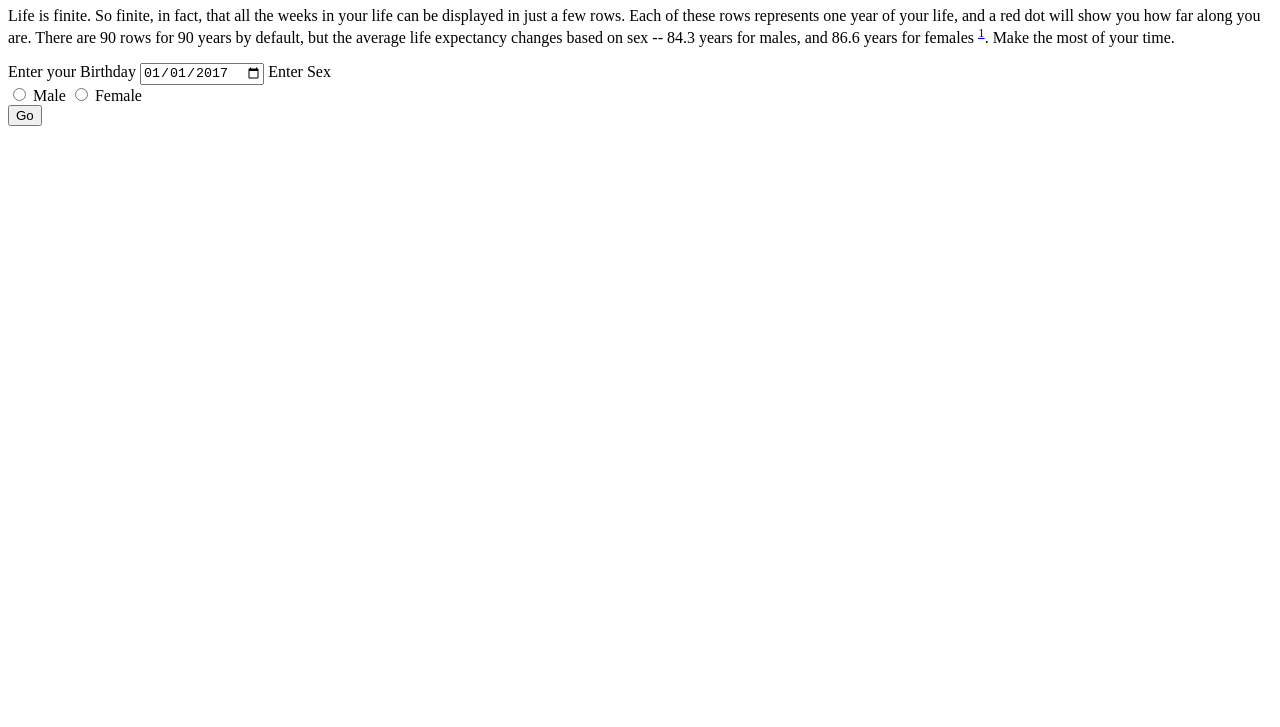
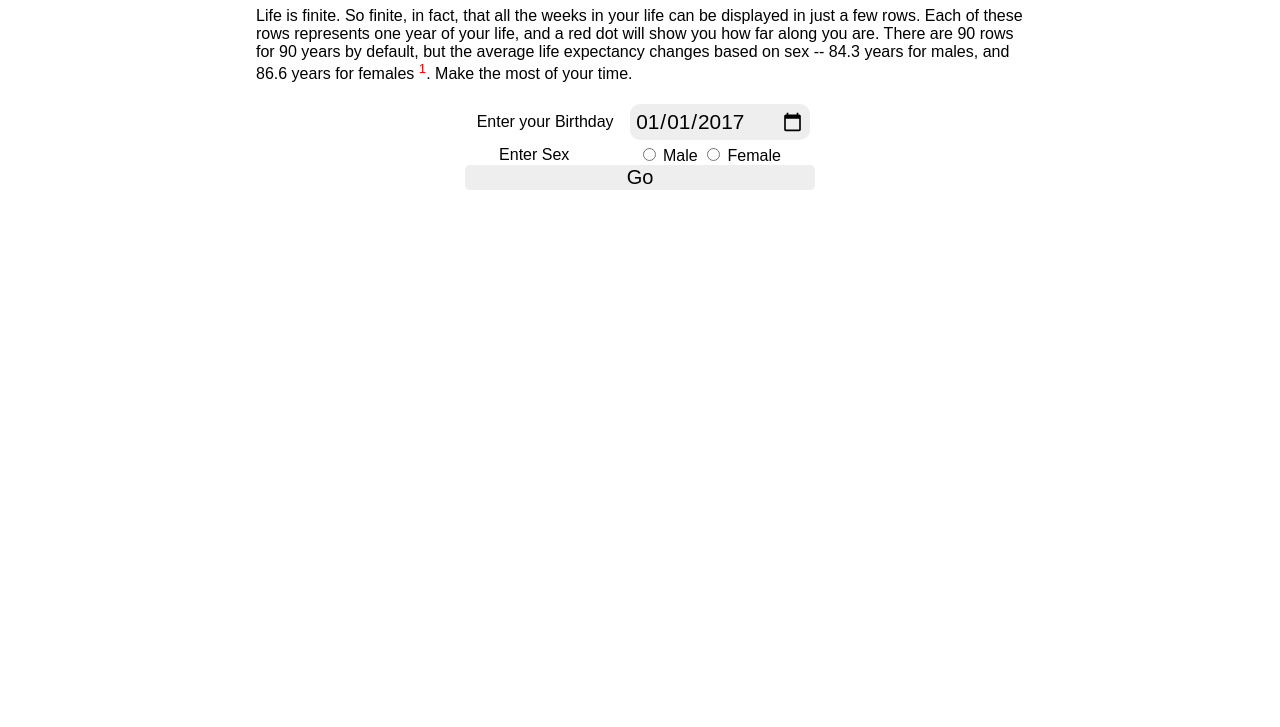
Before and after one commit to scarca/weeks, a plain HTML site: page index.html in a window 1280 px wide. Shown: the part 73-800 px from the top of the page. Drawn offline with Linux system fonts and the light colour scheme; a script that the page names is missing.

Commit message:
hotfix to try to make css work again

```diff
--- a/index.html
+++ b/index.html
@@ -6,7 +6,7 @@
     <meta name="viewport" content="width=device-width, initial-scale=1.0">
     <link href="https://fonts.googleapis.com/css?family=Alegreya+Sans:100" rel="stylesheet">
 
-    <link rel="stylesheet" type="text/css" href="main.css.min" />
+    <link rel="stylesheet" type="text/css" href="main.css" />
 </head>
 <body onload="run()">
     <div class="center-wrapper">
```
